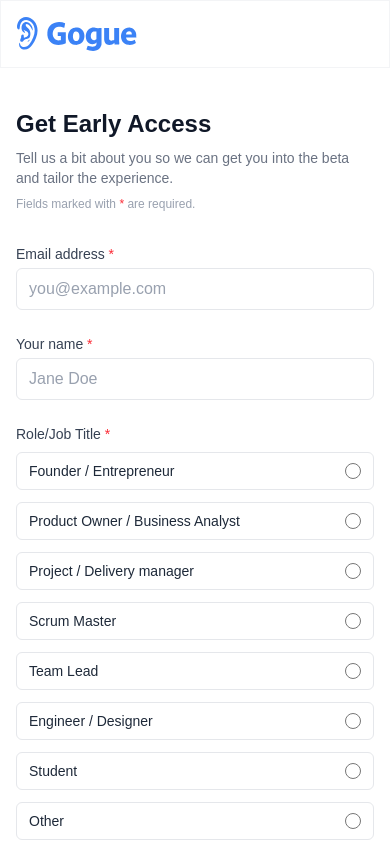
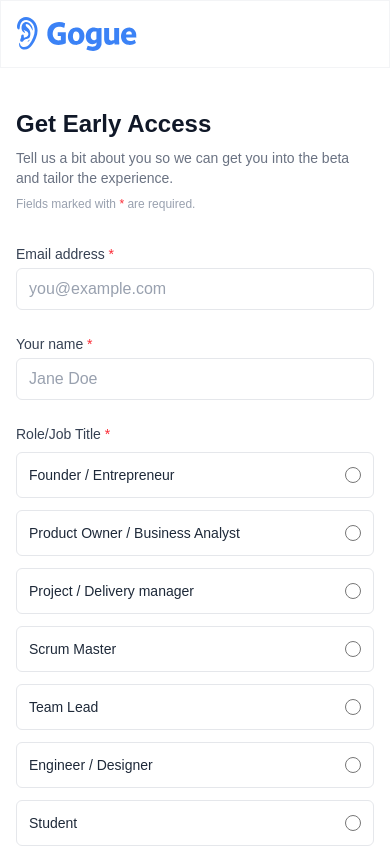
Before and after one commit to msevera/gogue-web, a Next.js app: page /early-access in a window 390 px wide. Shown: the top 846 px of the page. Built offline with nearby package versions, Linux system fonts and the light colour scheme.

Commit message:
Refactor button and label styles in Early Access page for improved layout consistency across devices

```diff
--- a/app/early-access/page.tsx
+++ b/app/early-access/page.tsx
@@ -192,7 +192,7 @@ export default function EarlyAccessPage() {
               ] as RoleOption[]).map((option, index) => (
                 <label
                   key={option}
-                  className={`flex items-center justify-between rounded-md border px-3 py-2 cursor-pointer transition-colors hover:bg-gray-50 ${
+                  className={`flex items-center justify-between rounded-md border px-3 py-2 cursor-pointer transition-colors hover:bg-gray-50 min-h-[46px] md:min-h-0 ${
                     role === option ? "border-blue-500 bg-blue-50" : "border-gray-200"
                   }`}
                 >
@@ -210,7 +210,7 @@ export default function EarlyAccessPage() {
               ))}
 
               <label
-                className={`flex items-center justify-between rounded-md border px-3 py-2 cursor-pointer transition-colors hover:bg-gray-50 ${
+                className={`flex items-center justify-between rounded-md border px-3 py-2 cursor-pointer transition-colors hover:bg-gray-50 min-h-[46px] md:min-h-0 ${
                   role === "Other" ? "border-blue-500 bg-blue-50" : "border-gray-200"
                 }`}
               >
@@ -262,7 +262,7 @@ export default function EarlyAccessPage() {
               {(["iOS", "Android"] as PlatformOption[]).map((option) => (
                 <label
                   key={option}
-                  className={`flex items-center justify-between rounded-md border px-3 py-2 cursor-pointer transition-colors hover:bg-gray-50 ${
+                  className={`flex items-center justify-between rounded-md border px-3 py-2 cursor-pointer transition-colors hover:bg-gray-50 min-h-[46] md:min-h-0 ${
                     platform === option ? "border-blue-500 bg-blue-50" : "border-gray-200"
                   }`}
                 >
@@ -296,7 +296,7 @@ export default function EarlyAccessPage() {
           <button
             type="submit"
             disabled={!isFormValid || submitting}
-            className="inline-flex items-center justify-center rounded-full bg-blue-500 px-6 py-3 font-medium text-white transition-colors hover:bg-blue-600 disabled:opacity-60 disabled:cursor-not-allowed"
+            className="w-full md:w-auto inline-flex items-center justify-center rounded-full bg-blue-500 px-6 py-3 font-medium text-white transition-colors hover:bg-blue-600 disabled:opacity-60 disabled:cursor-not-allowed"
           >
             {submitting ? "Submitting..." : "Request access"}
           </button>
```
